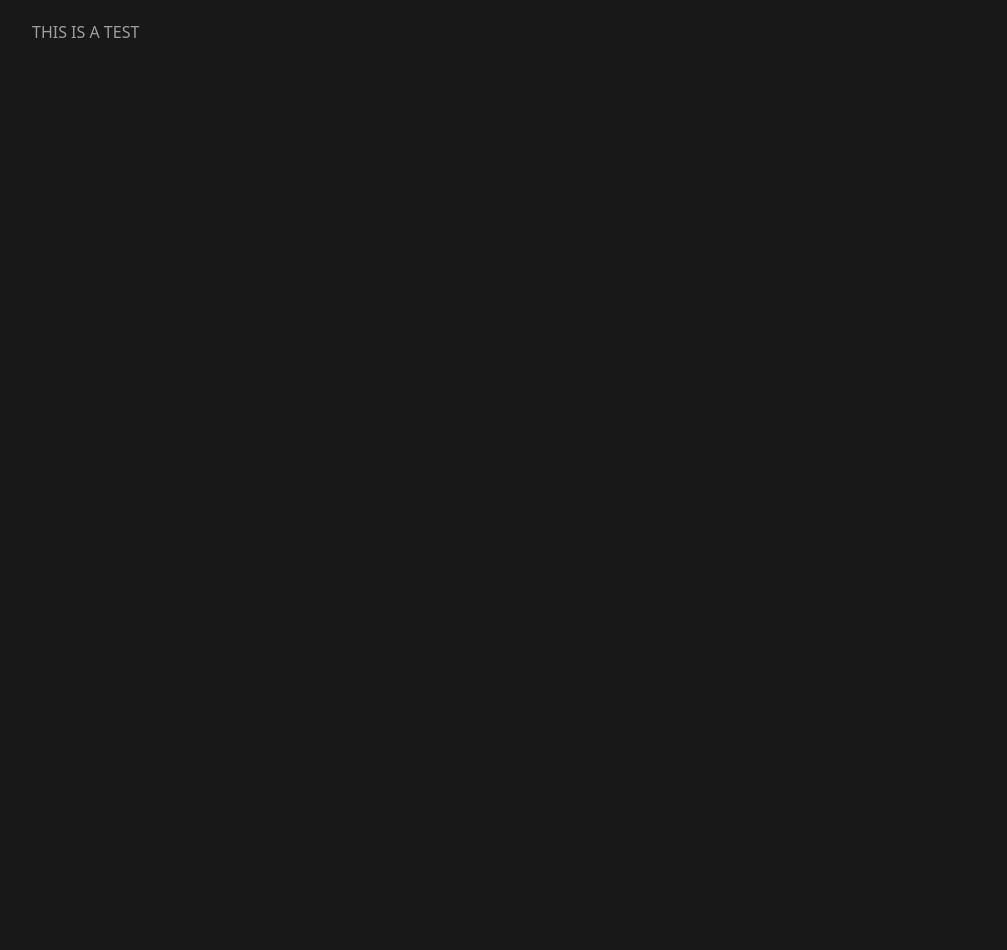
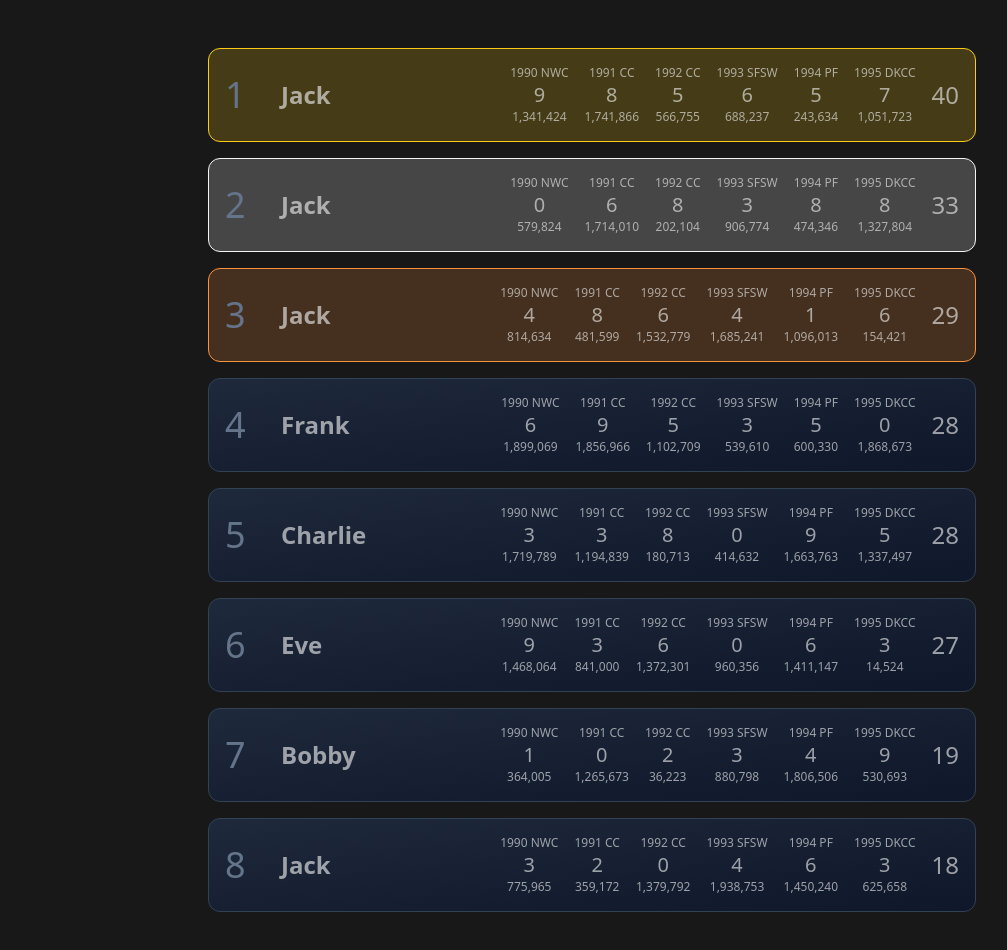
Before and after one commit to kernelcurry/retro-championships-leaderboards, a Vue app: page /dev in a window 1280 px wide. Shown: the top 950 px of the page, without its empty margins (48-1055 px from the left). Before the commit the page ends 896 px from the top, so only its background shows below. Built offline with nearby package versions, Linux system fonts and the light colour scheme.

Commit message:
Leaderboard init

```diff
--- /dev/null
+++ b/src/components/leaderboard/LeaderboardRow.vue
@@ -0,0 +1,72 @@
+<script lang="ts" setup>
+import { computed, withDefaults } from 'vue';
+import LeaderboardRowScore from "@/components/leaderboard/LeaderboardRowScore.vue";
+
+interface Score {
+  score: string | number,
+  score_head?: string | number,
+  score_sub?: string | number
+}
+
+// Define props with usePlaceStyles defaulting to false
+const props = withDefaults(defineProps<{
+  place: string | number,
+  name: string,
+  scores: Score[],
+  usePlaceStyles?: boolean
+}>(), {
+  usePlaceStyles: false  // Default value for usePlaceStyles
+});
+
+// Define place styles and fallback
+const placeStyles = [
+  "bg-gradient-to-br border-yellow-400 bg-yellow-400/20",  // 1st place
+  "bg-gradient-to-br border-gray-100 bg-white/20",         // 2nd place
+  "bg-gradient-to-br border-orange-400 bg-orange-400/20"   // 3rd place
+];
+const placeStylesFallback = "bg-gradient-to-br from-slate-800 to-slate-900 border-slate-700";
+
+// Computed property to determine the correct style based on place and usePlaceStyles
+const placeStyle = computed(() => {
+  // If usePlaceStyles is false, always return the fallback
+  if (!props.usePlaceStyles) return placeStylesFallback;
+
+  // Try to convert place to a number
+  const numericPlace = Number(props.place);
+
+  // Use fallback if place cannot be parsed into a valid number (isNaN)
+  if (isNaN(numericPlace)) return placeStylesFallback;
+
+  // Return style for 1st, 2nd, or 3rd place; otherwise, fallback
+  return placeStyles[numericPlace - 1] || placeStylesFallback;
+});
+</script>
+
+
+<template>
+  <div
+    class="flex flex-col md:flex-row gap-x-4 gap-y-2 md:items-center border p-4 text-lg rounded-xl duration-300"
+    :class="placeStyle"
+  >
+    <div class="flex gap-4 flex-grow items-center">
+      <div class="text-4xl w-10 text-slate-500">{{ place }}</div>
+      <div class="flex items-center gap-3 font-semibold text-2xl">
+        {{ name }}
+        <div class="flex items-center gap-2 bg-red-300"></div>
+      </div>
+    </div>
+    <div class="flex gap-4 flex-row-reverse">
+      <LeaderboardRowScore
+        v-for="(score, index) in props.scores"
+        :key="index"
+        :score="score.score"
+        :score_head="score.score_head"
+        :score_sub="score.score_sub"
+      ></LeaderboardRowScore>
+    </div>
+  </div>
+</template>
+
+<style scoped>
+
+</style>
--- /dev/null
+++ b/src/components/leaderboard/LeaderboardRowScore.vue
@@ -0,0 +1,35 @@
+<script setup lang="ts">
+defineProps<{
+  score: string | number,
+  score_head?: string | number
+  score_sub?: string | number
+}>()
+
+// Single function to check and format numbers or numeric strings
+const formatNumber = (value: string | number) => {
+  // If the value is already a number, format it
+  if (typeof value === 'number') {
+    return new Intl.NumberFormat().format(value);
+  }
+
+  // If the value is a string, check if it's numeric and then format
+  if (typeof value === 'string' && /^\d+(\.\d+)?$/.test(value)) {
+    return new Intl.NumberFormat().format(parseFloat(value));
+  }
+
+  // If it's neither a number nor a numeric string, return it as is
+  return value;
+}
+</script>
+
+<template>
+  <div class="flex flex-col items-center justify-center">
+    <span v-if="score_head" class="text-xs">{{ formatNumber(score_head) }}</span>
+    <span :class="score_sub && score_head ? 'text-xl' : 'text-2xl'">{{ formatNumber(score) }}</span>
+    <span v-if="score_sub" class="text-xs">{{ formatNumber(score_sub) }}</span>
+  </div>
+</template>
+
+<style scoped>
+
+</style>
--- a/src/views/DevView.vue
+++ b/src/views/DevView.vue
@@ -1,11 +1,94 @@
-<script setup lang="ts">
+<script lang="ts" setup>
+import LeaderboardRow from "@/components/leaderboard/LeaderboardRow.vue";
 
+function generateLeaderboardData(useFinals: boolean, numEntries: number) {
+  const fakeNames = ["Alice", "Bobby", "Charlie", "David", "Eve", "Frank", "Grace", "Hank", "Ivy", "Jack"];  // Example names
+  let leaderboardData = [];
+
+  for (let i = 1; i <= numEntries; i++) {
+    // Random name from the fakeNames array
+    const randomName = fakeNames[Math.floor(Math.random() * fakeNames.length)];
+
+    let scores;
+    let totalScore;
+    if (useFinals) {
+      // Generate finals scores
+      scores = [
+        { score: Math.floor(Math.random() * 10), score_head: "1990 NWC", score_sub: Math.floor(Math.random() * 2000000) },
+        { score: Math.floor(Math.random() * 10), score_head: "1991 CC", score_sub: Math.floor(Math.random() * 2000000) },
+        { score: Math.floor(Math.random() * 10), score_head: "1992 CC", score_sub: Math.floor(Math.random() * 2000000) },
+        { score: Math.floor(Math.random() * 10), score_head: "1993 SFSW", score_sub: Math.floor(Math.random() * 2000000) },
+        { score: Math.floor(Math.random() * 10), score_head: "1994 PF", score_sub: Math.floor(Math.random() * 2000000) },
+        { score: Math.floor(Math.random() * 10), score_head: "1995 DKCC", score_sub: Math.floor(Math.random() * 2000000) }
+      ];
+
+      // Calculate the sum of all score_sub values
+      totalScore = scores.reduce((total, game) => total + (game.score || 0), 0);
+
+      // Add the final score object with the total sum
+      scores.push({ score: totalScore });
+    } else {
+      // Generate quals scores (single score)
+      scores = [{ score: Math.floor(Math.random() * 2000000) }];
+
+      // The single score is the total score for quals
+      totalScore = scores[0].score;
+    }
+
+    leaderboardData.push({
+      name: randomName,
+      scores,
+      totalScore  // Keep track of the total score for sorting
+    });
+  }
+
+  // Sort the leaderboard by totalScore in descending order
+  leaderboardData.sort((a, b) => b.totalScore - a.totalScore);
+
+  // Assign the place based on sorted totalScore
+  leaderboardData = leaderboardData.map((entry, index) => ({
+    ...entry,
+    place: index + 1  // The index + 1 gives the correct place (1st, 2nd, etc.)
+  }));
+
+  return leaderboardData;
+}
+
+
+
+let scores_finals = [
+  {score: 8, score_head: "1990 NWC", score_sub: 1581600},
+  {score: 8, score_head: "1991 CC", score_sub: 19474000},
+  {score: 7, score_head: "1992 CC", score_sub: 5860450},
+  {score: 8, score_head: "1993 SFSW", score_sub: 151856},
+  {score: 8, score_head: "1994 PF", score_sub: 1581600},
+  {score: 8, score_head: "1995 DKCC", score_sub: 5008},
+  {score: 39}
+];
+
+let leaderboardData = generateLeaderboardData(true,8);
+
+// let leaderboardData = generateLeaderboardData(false,20);
 </script>
 
 <template>
-  <div class="m20">
-    <div class="absolute top-5 left-20">THIS IS A TEST</div>
+  <div class="max-w-screen-md mx-auto">
+    <div class="space-y-4">
+      <div class="space-y-4">
+
+        <LeaderboardRow
+          v-for="(item, index) in leaderboardData"
+          :key="index"
+          :name="item.name"
+          :place="item.place"
+          :scores="item.scores.reverse()"
+          :use-place-styles="true"
+        />
+
+      </div>
+    </div>
   </div>
+
 </template>
 
 <style scoped>
```
